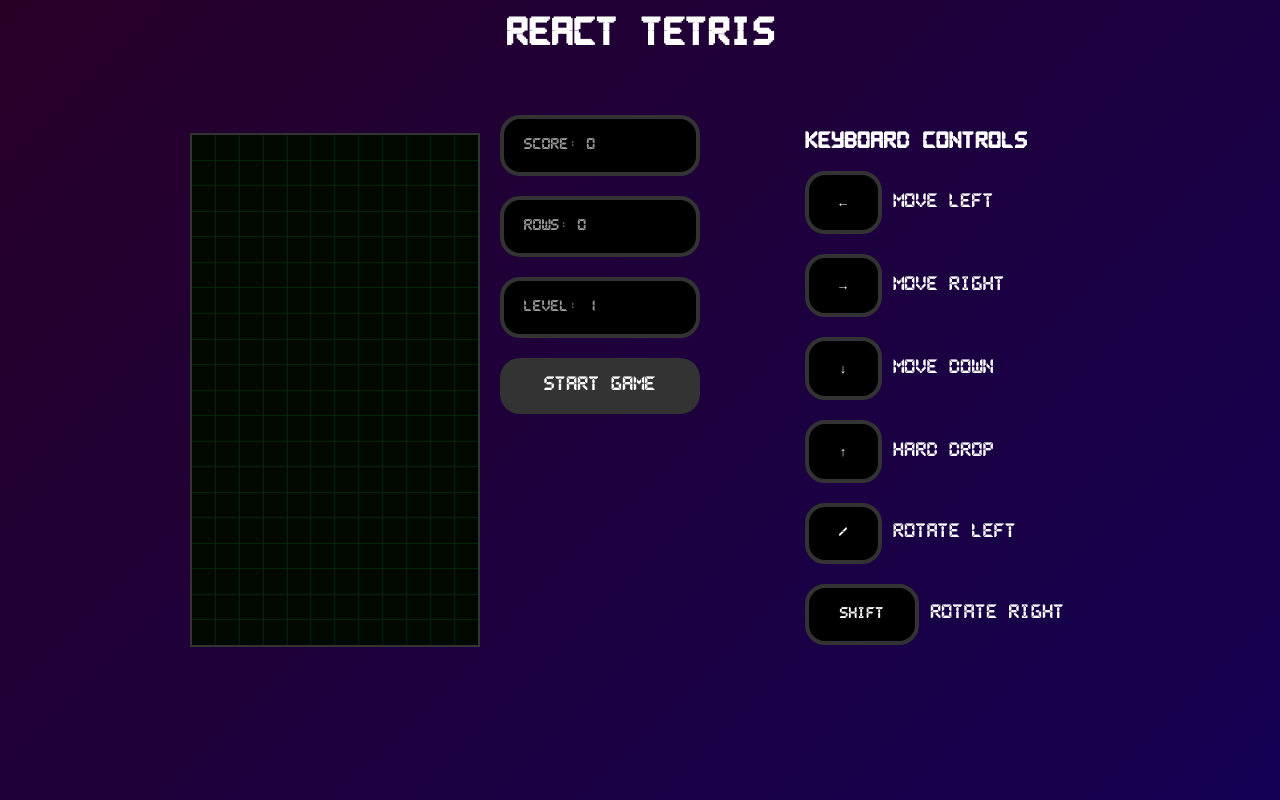
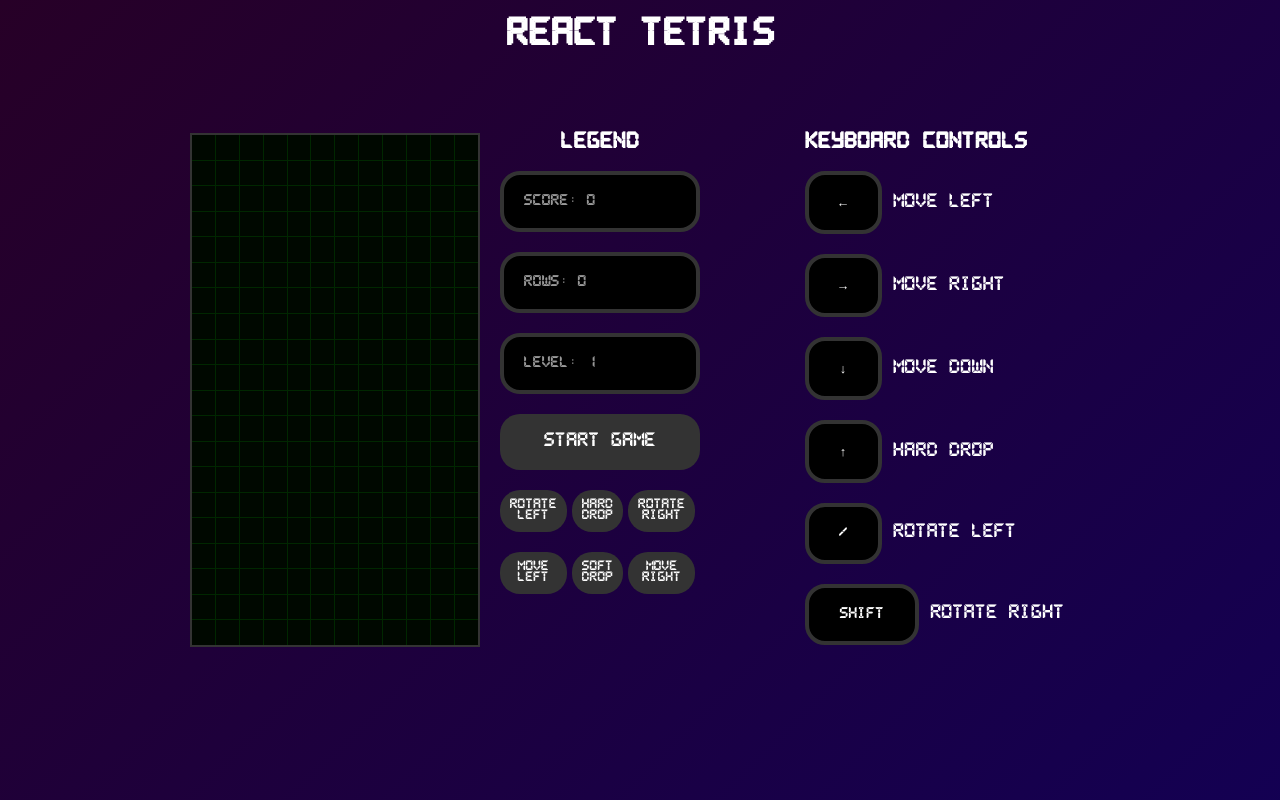
Before and after one commit to mekaala/react-tetris, a React (Create React App) app: page / in a window 1280 px wide. Built offline with nearby package versions, Linux system fonts and the light colour scheme.

Commit message:
added more controls

```diff
--- a/src/components/Tetris.jsx
+++ b/src/components/Tetris.jsx
@@ -3,7 +3,7 @@ import React, { useState } from 'react'
 import { createStage, checkCollision } from '../gameHelpers';
 
 // Style Components
-import { StyledTetrisWrapper, StyledTetris } from './styles/StyledTetris';
+import { StyledTetrisWrapper, StyledTetris, StyledButtons, StyledControl } from './styles/StyledTetris';
 
 // Custom Hooks
 import { useInterval } from '../hooks/useInterval';
@@ -27,12 +27,6 @@ const Tetris = () => {
     const [stage, setStage, rowsCleared] = useStage(player, resetPlayer);
     const [score, setScore, rows, setRows, level, setLevel] = useGameStatus(rowsCleared);
 
-    const movePlayer = dir => {
-        if (!checkCollision(player, stage, { x: dir, y: 0 })) {
-            updatePlayerPos({ x: dir, y: 0});
-        }
-    }
-
     const startGame = () => {
         // reset game
         setStage(createStage());
@@ -44,6 +38,45 @@ const Tetris = () => {
         setLevel(0);
     }
 
+    // MOVING BLOCKS
+    const movePlayer = dir => {
+        if (!checkCollision(player, stage, { x: dir, y: 0 })) {
+            updatePlayerPos({ x: dir, y: 0});
+        }
+    }
+
+    // These functions are the same as movePlayer right and left respectively,
+    // but I wanted to add them for a possible mobile version.
+    // Having designated buttons for moving left and right will help with accessibility.
+
+    // MOVE BLOCK RIGHT
+    const moveRight = () => {
+        if (!checkCollision(player, stage, { x: 1, y: 0 })) {
+            updatePlayerPos({ x: 1, y: 0});
+        }
+    }
+
+    // MOVE BLOCK LEFT
+    const moveLeft = () => {
+        if (!checkCollision(player, stage, { x: -1, y: 0 })) {
+            updatePlayerPos({ x: -1, y: 0});
+        }
+    }
+
+    // These functions are responsible for rotating the Tetrominos.
+    // They will serve as functions for the future mobile mode.
+
+    // ROTATE BLOCK RIGHT
+    const rotateRight = () => {
+        playerRotate(stage, 1)
+    }
+
+    // ROTATE BLOCK LEFT
+    const rotateLeft = () => {
+        playerRotate(stage, -1)
+    }
+
+    // DROPPING BLOCKS UNDER RIGHT CONDITIONS
     const drop = () => {
         // increase level when player has cleared rows
         if (rows > (level + 1) * 10) {
@@ -72,22 +105,27 @@ const Tetris = () => {
         }
     }
 
+    // DROPPING BLOCKS
     const dropPlayer = () => {
         setDropTime(null);
         drop();
+        setDropTime(1000 / (level + 1) + 200);
     }
 
     useInterval(() => {
         drop();
     }, dropTime)
 
+    // The following is a function for Hard Drops, a staple of Tetris.
+    // Hard drops save time on making moves by immediately dropping the block to the bottom.
+
+    // HARD DROP OF BLOCKS
     const hardDrop = () => {
         let pot = 0;
         while (!checkCollision(player, stage, { x: 0, y: pot })) {
            setDropTime((1000 / (level + 1) + 200) * 5);
            pot += 1;
         }
-
         updatePlayerPos({ x: 0, y: pot-1, collided: true });
         setDropTime(1000 / (level + 1) + 200);
      }
@@ -104,21 +142,21 @@ const Tetris = () => {
 
     const move = ({ keyCode }) => {
         if (!gameOver) {
-            if (keyCode === 37) {
+            if (keyCode === 37 || keyCode === 65) {
                 movePlayer(-1);
                 // move tetromino left one unit (keyCode for 37 is left arrow key)
-            } else if (keyCode === 39) {
+            } else if (keyCode === 39 || keyCode === 68) {
                 movePlayer(1);
                 // move tetromino right one unit (keyCode for 39 is right arrow key)
-            } else if (keyCode === 40) {
+            } else if (keyCode === 40 || keyCode === 83) {
                 dropPlayer();
                 // drop tetromino down one unit (keyCode for 40 is down arrow key)
-            } else if (keyCode === 38) {
+            } else if (keyCode === 38 || keyCode === 87) {
+                hardDrop();
+            } else if (keyCode === 16 || keyCode === 81) {
                 playerRotate(stage, 1);
-            }  else if (keyCode === 16) {
+            }  else if (keyCode === 191 || keyCode === 69) {
                 playerRotate(stage, -1);
-            } else if (keyCode === 220) {
-                hardDrop();
             // } else if (keyCode === 27) {
             //     pause();
             }
@@ -131,6 +169,7 @@ const Tetris = () => {
             <StyledTetris>
                 <Stage stage={stage}/>
                 <aside>
+                    <h3>Legend</h3>
                     {
                     gameOver
                         ? (
@@ -146,6 +185,14 @@ const Tetris = () => {
                         )
                     }
                     <StartButton callback={startGame}/>
+                    <StyledButtons>
+                        <StyledControl onClick={rotateLeft}>Rotate<br/>Left</StyledControl>
+                        <StyledControl onClick={hardDrop}>Hard<br/>Drop</StyledControl>
+                        <StyledControl onClick={rotateRight}>Rotate<br/>Right</StyledControl>
+                        <StyledControl onClick={moveLeft}>Move<br/>Left</StyledControl>
+                        <StyledControl onClick={drop}>Soft<br/>Drop</StyledControl>
+                        <StyledControl onClick={moveRight}>Move<br/>Right</StyledControl>
+                    </StyledButtons>
                 </aside>
                 <Controls/>
             </StyledTetris>
```
